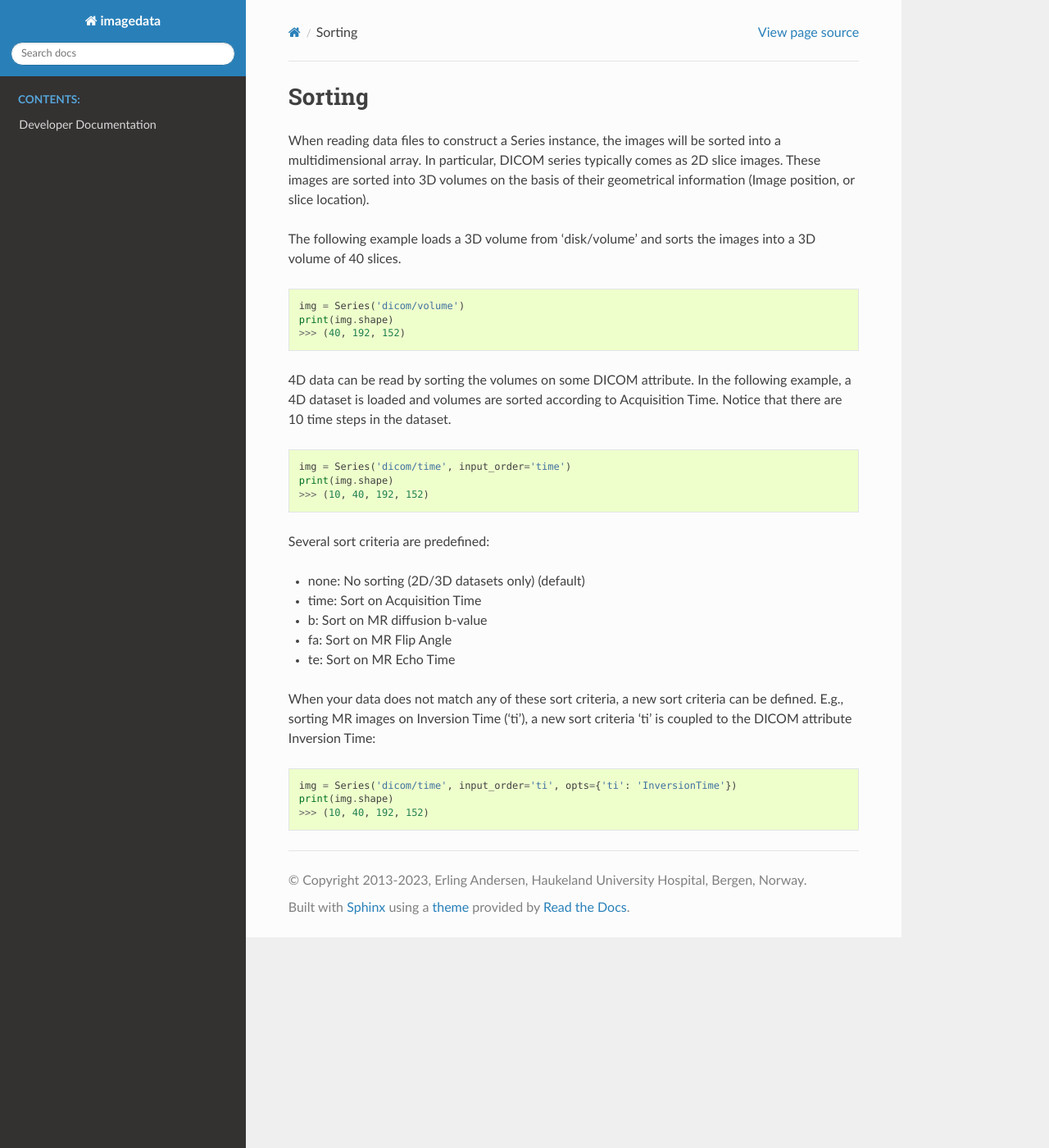
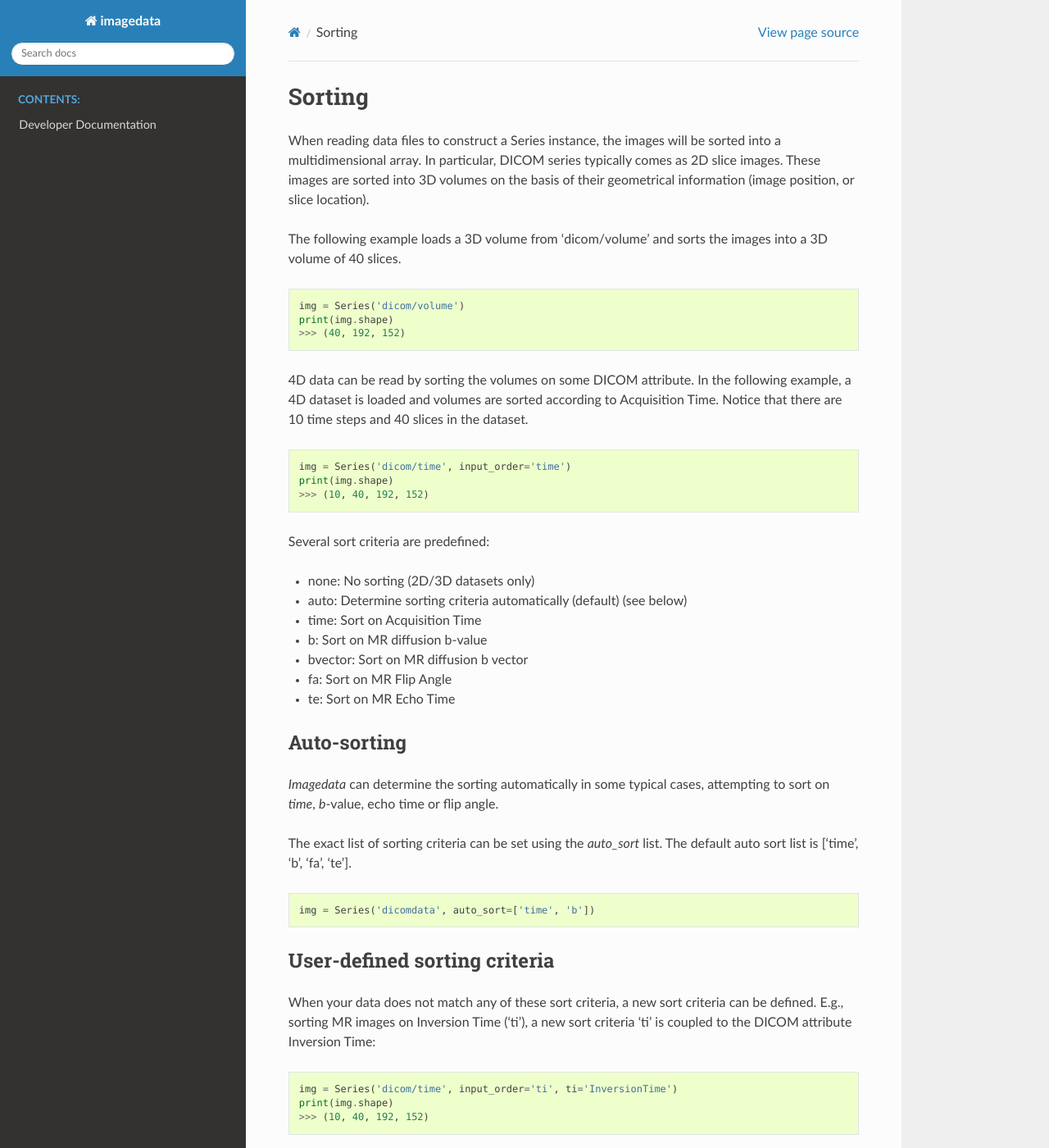
Before and after one commit to erling6232/imagedata, a Sphinx documentation site: the page built from docs/Sorting.rst, in a window 1280 px wide and 1400 px high. Shown: the whole window at 82% size. Built offline with Sphinx 7.4.7 and the Read the Docs theme 3.1.0, drawn with Linux system fonts in a browser that asks for light colours; pages that are not in the unit, such as notebooks, are missing from menus; some of the changed text lies outside the part shown.

Commit message:
Improved documentation on multidimensional sorting.

```diff
--- a/docs/Sorting.rst
+++ b/docs/Sorting.rst
@@ -7,9 +7,9 @@
 multidimensional array.
 In particular, DICOM series typically comes as 2D slice images.
 These images are sorted into 3D volumes on the basis of their geometrical information
-(Image position, or slice location).
+(image position, or slice location).
 
-The following example loads a 3D volume from 'disk/volume' and sorts the images into
+The following example loads a 3D volume from 'dicom/volume' and sorts the images into
 a 3D volume of 40 slices.
 
 .. code-block:: python
@@ -20,7 +20,7 @@
 
 4D data can be read by sorting the volumes on some DICOM attribute. In the following example, a
 4D dataset is loaded and volumes are sorted according to Acquisition Time. Notice that there
-are 10 time steps in the dataset.
+are 10 time steps and 40 slices in the dataset.
 
 .. code-block:: python
 
@@ -30,11 +30,29 @@
 
 Several sort criteria are predefined:
 
-* none: No sorting (2D/3D datasets only) (default)
+* none: No sorting (2D/3D datasets only)
+* auto: Determine sorting criteria automatically (default) (see below)
 * time: Sort on Acquisition Time
 * b: Sort on MR diffusion b-value
+* bvector: Sort on MR diffusion b vector
 * fa: Sort on MR Flip Angle
 * te: Sort on MR Echo Time
+
+Auto-sorting
+------------
+
+`Imagedata` can determine the sorting automatically in some typical cases,
+attempting to sort on `time`, `b`-value, echo time or flip angle.
+
+The exact list of sorting criteria can be set using the `auto_sort` list.
+The default auto sort list is ['time', 'b', 'fa', 'te'].
+
+.. code-block:: python
+
+    img = Series('dicomdata', auto_sort=['time', 'b'])
+
+User-defined sorting criteria
+-----------------------------
 
 When your data does not match any of these sort criteria, a new sort criteria can be defined.
 E.g., sorting MR images on Inversion Time ('ti'), a new sort criteria 'ti' is coupled to the
@@ -42,6 +60,65 @@
 
 .. code-block:: python
 
-    img = Series('dicom/time', input_order='ti', opts={'ti': 'InversionTime'})
+    img = Series('dicom/time', input_order='ti', ti='InversionTime')
     print(img.shape)
     >>> (10, 40, 192, 152)
+
+More advanced extraction of sorting values can be implemented creating a
+user function which returns a value for each Dataset:
+
+.. code-block:: python
+
+    def get_TI(im: Dataset) -> float:
+        return float(im.data_element('InversionTime').value)
+
+    img = Series('dicom/TIdata', input_order='ti', ti=get_TI)
+
+A similar user function to calculate time in seconds from Trigger Time (ms).
+Notice how the get_TriggerTime() function overloads the standard `time`
+definition. This allow to treat the acquired series as a time series with
+the `timeline` property.
+
+.. code-block:: python
+
+    def get_TriggerTime(im: Dataset) -> float:
+        return float(im.data_element('TriggerTime').value / 1000.)
+
+    img = Series('dicom/triggerTime', input_order='time', time=get_TriggerTime)
+    img.timeline
+
+Auto-sorting either on Acquisition Time or Trigger Time can be implemented.
+In this case, the resulting series will not have the `timeline` property when
+Trigger Time is the sorting criteria:
+
+.. code-block:: python
+
+    img = Series('dicomdata', auto_sort=['time', 'trigger'],
+        input_order='trigger', trigger=get_TriggerTime)
+    )
+
+N-dimensional sorting
+=====================
+
+While 4D data can be sorted automatically, higher dimensions must be defined explicitly.
+The `input_order` parameter can be a comma-separated list of sorting criteria.
+
+A dynamic dual-echo MR acquisition can be sorted on time and echo time into a 5D Series object, like:
+
+.. code-block:: python
+
+    img = Series('dyn_dual_echo', input_order='time,te')
+
+In particular, MR RSI diffusion data can be sorted on `b` value and `b` vector:
+
+.. code-block:: python
+
+    img = Series('diff_rsi', input_order='b,bvector')
+    tags = img.tags[0]
+    for idx in np.ndindex(tags.shape):
+        try:
+            b, bvector = tags[idx]
+        except TypeError:
+            continue
+        rsi = img[idx]
+        print(b, bvector, rsi.shape)
```
